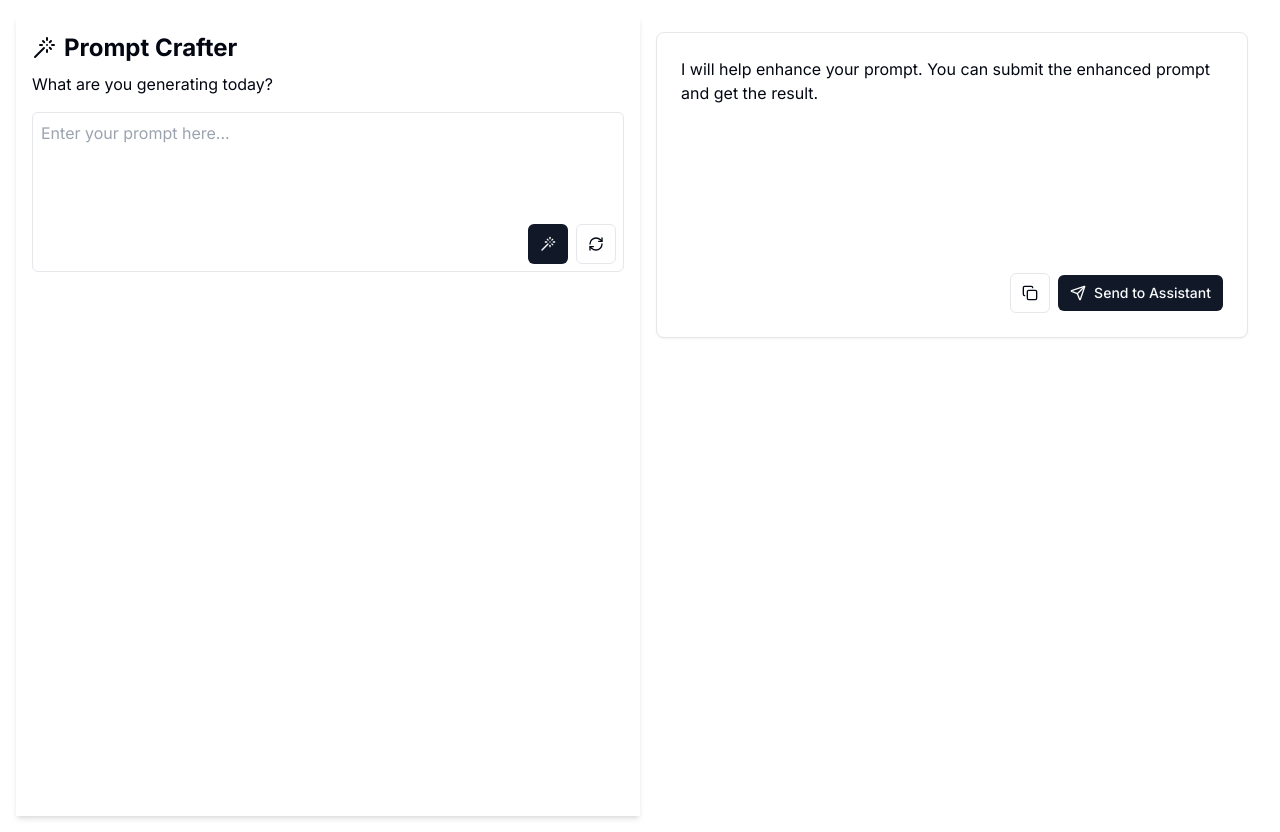
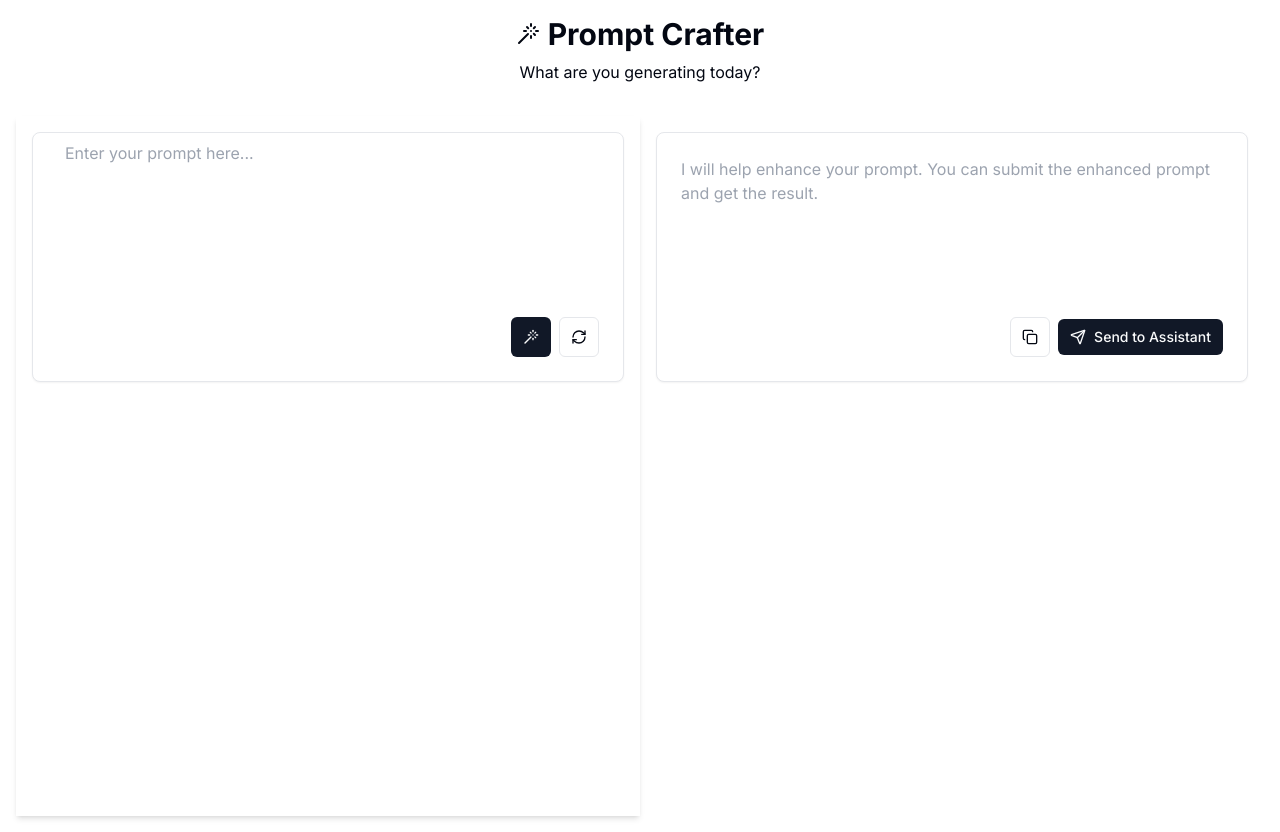
Before and after one commit to ximanta/prompt-crafter, a Next.js app in the folder frontend/: page / in a window 1280 px wide. Built offline with nearby package versions, Linux system fonts and the light colour scheme.

Commit message:
Fixed UI alignment

```diff
--- a/frontend/components/prompt-enhancer-stream.tsx
+++ b/frontend/components/prompt-enhancer-stream.tsx
@@ -135,25 +135,26 @@ export function PromptEnhancerStream() {
 
   return (
     <div className="flex flex-col h-screen w-full bg-gray-100">
+      <div className="w-full text-center mb-8">
+        <h1 className="text-3xl font-bold mb-2 flex items-center justify-center">
+          <WandIcon className="mr-2" /> Prompt Crafter
+        </h1>
+        <p className="text-gray-600">What are you generating today?</p>
+      </div>
       <div className="flex flex-1 w-full">
         {/* Left Panel */}
-        <div className="w-1/2 p-4 bg-white shadow-md">
-          <h1 className="text-2xl font-bold mb-2 flex items-center">
-            <WandIcon className="mr-2" /> Prompt Crafter
-          </h1>
-          <p className="mb-4 text-gray-600">What are you generating today?</p>
-          <div className="relative">
-            <ScrollArea className="h-40 w-full rounded-md border">
+        <div className="w-1/2 p-4 bg-white shadow-md flex flex-col">
+          <Card className="flex flex-col" style={{ height: '250px' }}>
+
+            <CardContent className="flex-grow">
             <textarea
                   value={userPrompt}
                   onChange={(e) => setUserPrompt(e.target.value)}
                   placeholder="Enter your prompt here..."
-                className={`w-full h-full p-2 resize-none focus:outline-none ${
-                  userPrompt ? "border-blue-500" : ""
-                }`}
+                  className="w-full h-full p-2 resize-none focus:outline-none"
                 />
-            </ScrollArea>
-            <div className="absolute bottom-2 right-2 flex space-x-2">
+            </CardContent>
+            <CardFooter className="justify-end space-x-2">
               <Button size="icon" onClick={handleStreamSubmit} disabled={isLoading}>
                 {isLoading ? <RefreshCwIcon className="h-4 w-4 animate-spin" /> : <WandIcon className="h-4 w-4 text-purple-500" />}
               </Button>
@@ -167,19 +168,22 @@ export function PromptEnhancerStream() {
               }}>
                 <RefreshCwIcon className="h-4 w-4" />
               </Button>
-            </div>
-          </div>
+            </CardFooter>
+          </Card>
         </div>
 
         {/* Right Panel (Enhanced Prompt) */}
-        <div className="w-1/2 p-4 bg-gray-50">
-
-          <Card className="mb-4 w-full">
-            <CardContent className="pt-6">
-              <ScrollArea className="h-48">
+        <div className="w-1/2 p-4 bg-gray-50 flex flex-col">
+          <Card className="flex flex-col" style={{ height: '250px' }}>
+            <CardContent className="pt-6 flex-grow overflow-hidden">
+              <ScrollArea className="h-full">
+                {enhancedPrompt ? (
                   <p className="text-gray-600 text-base font-italic">
-                  {enhancedPrompt || "I will help enhance your prompt. You can submit the enhanced prompt and get the result."}
+                    {enhancedPrompt}
                   </p>
+                ) : (
+                  <p className="text-gray-400" style={{ color: '#9CA3AF' }}>I will help enhance your prompt. You can submit the enhanced prompt and get the result.</p>
+                )}
               </ScrollArea>
             </CardContent>
             <CardFooter className="justify-end space-x-2">
@@ -194,10 +198,9 @@ export function PromptEnhancerStream() {
 
           {/* Assistant Response */}
           {showAssistantResponse && (
-            <Card className="mt-4 w-full">
-              <CardContent>
-
-                <ScrollArea className="h-24">
+            <Card className="mt-4 flex flex-col" style={{ height: '300px' }}>
+              <CardContent className="flex-grow overflow-hidden">
+                <ScrollArea className="h-full">
                   <p>{assistantResponse}</p>
                 </ScrollArea>
               </CardContent>
```
Lines whose indentation alone changed are shown as unchanged.
